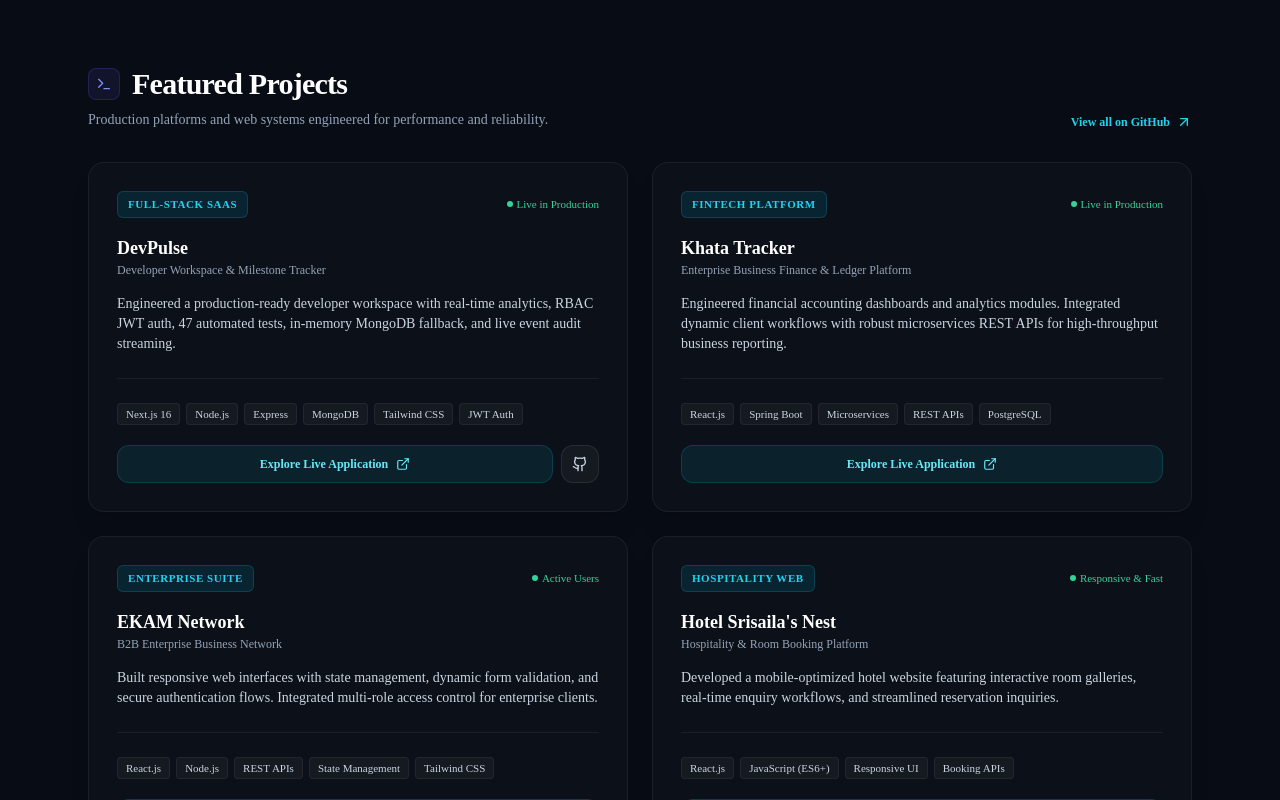
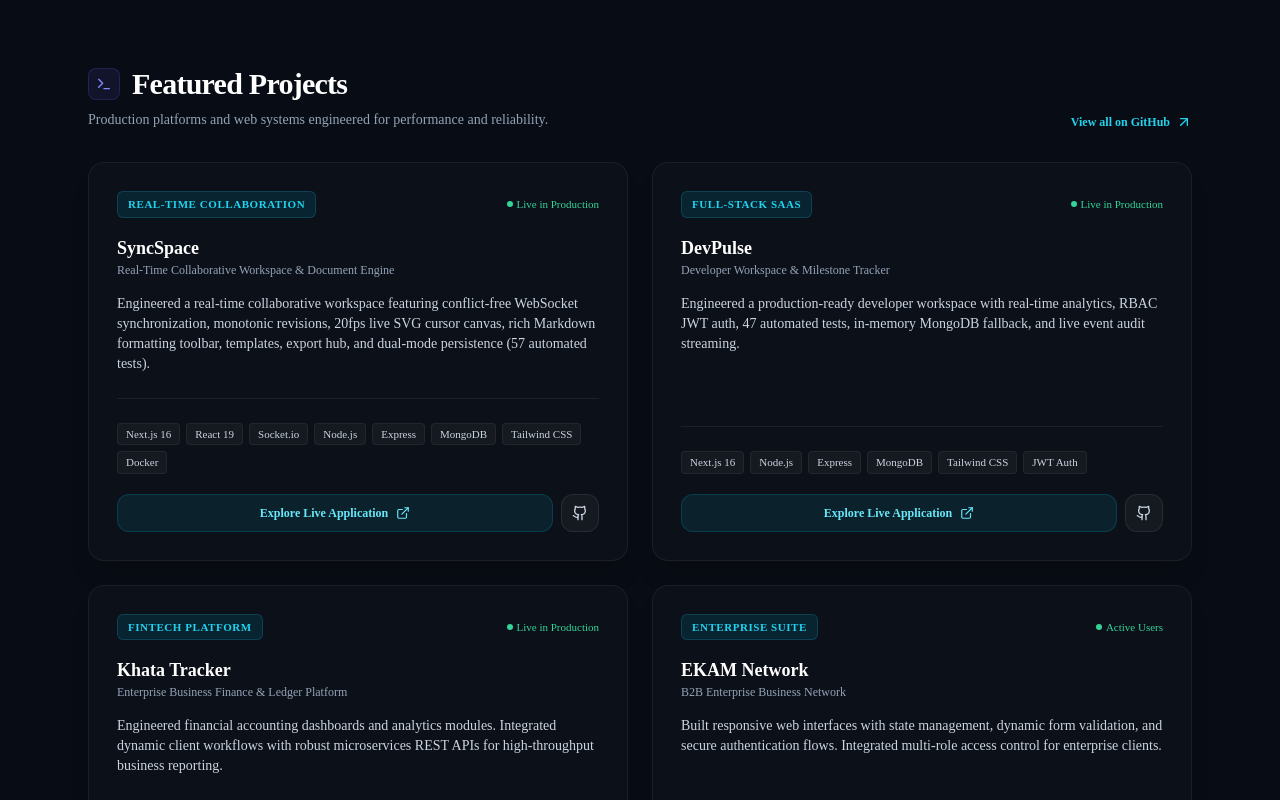
Before and after one commit to Jeevan-a10/portfolio, a Next.js app: page / in a window 1280 px wide. Shown: the part 2000-2800 px from the top of the page. Built offline with nearby package versions, Linux system fonts and the light colour scheme.

Commit message:
feat: add SyncSpace real-time collaboration workspace project to portfolio

```diff
--- a/app/page.tsx
+++ b/app/page.tsx
@@ -37,6 +37,17 @@ export default function Home() {
   };
 
   const projects = [
+    {
+      title: "SyncSpace",
+      subtitle: "Real-Time Collaborative Workspace & Document Engine",
+      description:
+        "Engineered a real-time collaborative workspace featuring conflict-free WebSocket synchronization, monotonic revisions, 20fps live SVG cursor canvas, rich Markdown formatting toolbar, templates, export hub, and dual-mode persistence (57 automated tests).",
+      tags: ["Next.js 16", "React 19", "Socket.io", "Node.js", "Express", "MongoDB", "Tailwind CSS", "Docker"],
+      liveUrl: "https://syncspace-dashboard.vercel.app",
+      githubUrl: "https://github.com/Jeevan-a10/syncspace-dashboard",
+      category: "Real-Time Collaboration",
+      metric: "Live in Production",
+    },
     {
       title: "DevPulse",
       subtitle: "Developer Workspace & Milestone Tracker",
```
